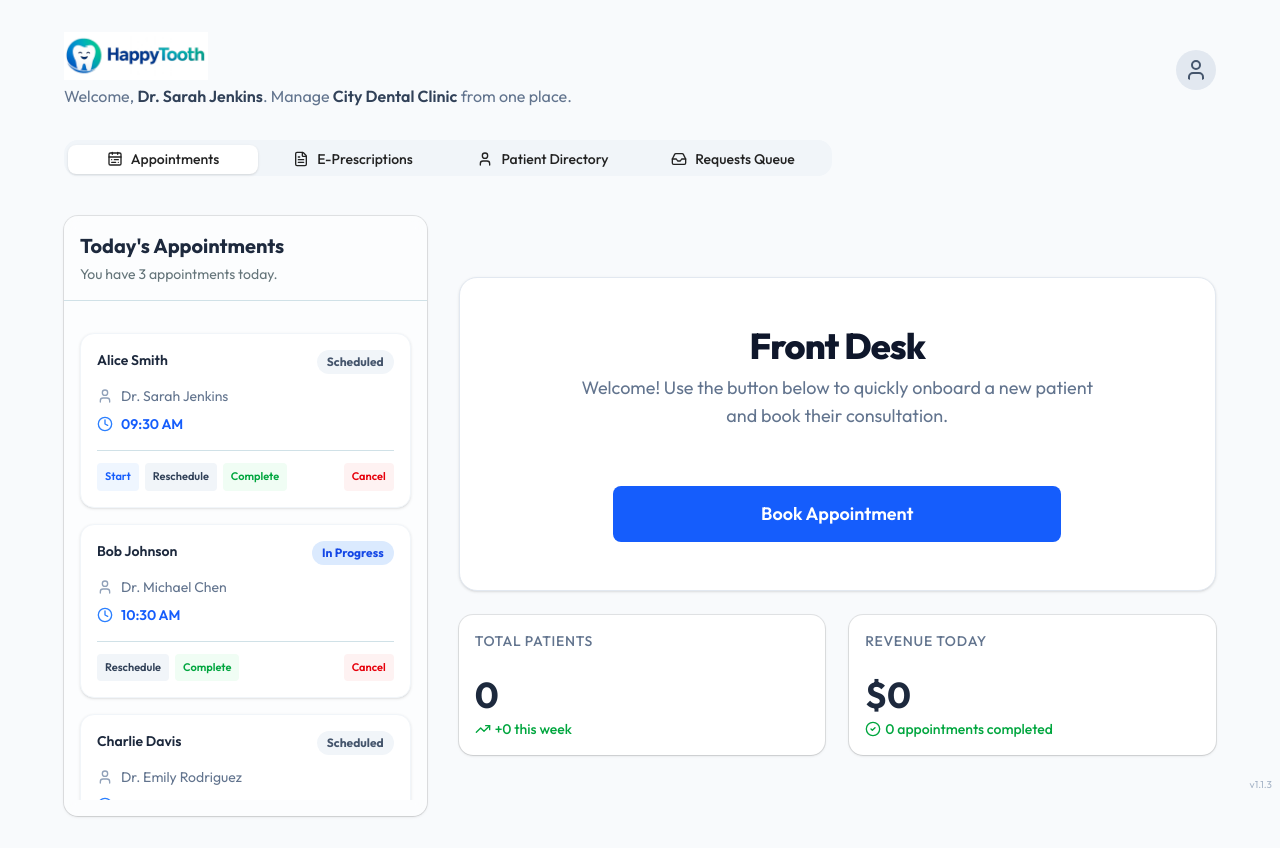
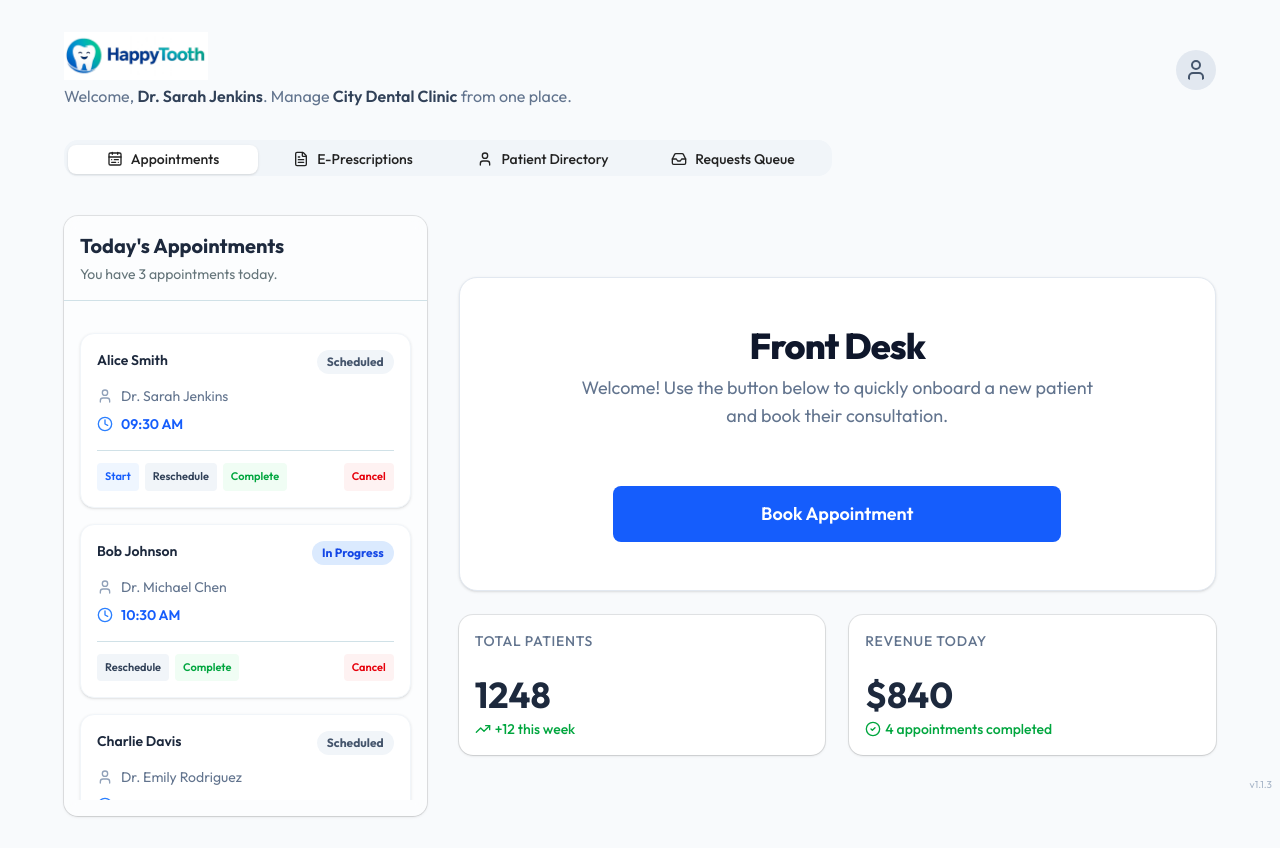
Before and after one commit to NipunMagotra/Dentistry, a Next.js app: page /1 in a window 1280 px wide. Built offline with nearby package versions, Linux system fonts and the light colour scheme.

Commit message:
fix: integrate baseline offsets for stats so counters start from mockup totals and increment on actions

```diff
--- a/src/app/[tenant]/page.tsx
+++ b/src/app/[tenant]/page.tsx
@@ -86,31 +86,28 @@ export default function Dashboard() {
       }
     }
 
-    // Total Patients
-    const totalPatients = patientList.length
+    // Baseline offsets matching the requested visual mockup
+    const totalPatients = 1248 + patientList.filter((p: any) => p.id.startsWith("p_")).length
+    const patientsThisWeek = 12 + patientList.filter((p: any) => p.id.startsWith("p_")).length
 
-    // Patients added this week (with id starting with p_)
-    const patientsThisWeek = patientList.filter((p: any) => p.id.startsWith("p_")).length
-
-    // Revenue & Appointments Completed Today
     const currentDateStr = new Date().toLocaleDateString("en-US", { month: "short", day: "2-digit", year: "numeric" })
 
-    let revenueToday = 0
-    let completedTodayCount = 0
+    let calculatedRevenueToday = 0
+    let calculatedCompletedTodayCount = 0
 
     patientList.forEach((patient: any) => {
       patient.history?.appointments?.forEach((apt: any) => {
-        if (apt.date === currentDateStr && apt.status === "Completed") {
-          completedTodayCount++
-          // Match doctor to charge
+        // Only sum appointments completed today that were dynamically added/completed in session
+        if (apt.date === currentDateStr && apt.status === "Completed" && (patient.id.startsWith("p_") || apt.isDynamic)) {
+          calculatedCompletedTodayCount++
           if (apt.doctor.includes("Jenkins")) {
-            revenueToday += 150
+            calculatedRevenueToday += 150
           } else if (apt.doctor.includes("Chen")) {
-            revenueToday += 200
+            calculatedRevenueToday += 200
           } else if (apt.doctor.includes("Rodriguez")) {
-            revenueToday += 180
+            calculatedRevenueToday += 180
           } else {
-            revenueToday += 150 // fallback charge
+            calculatedRevenueToday += 150
           }
         }
       })
@@ -119,8 +116,8 @@ export default function Dashboard() {
     setStats({
       totalPatients,
       patientsThisWeek,
-      revenueToday,
-      completedTodayCount
+      revenueToday: 840 + calculatedRevenueToday,
+      completedTodayCount: 4 + calculatedCompletedTodayCount
     })
   }
 
@@ -308,7 +305,8 @@ export default function Dashboard() {
       existingPatient.history.appointments.push({
         date: currentDate,
         doctor: apt.doctor,
-        status: "Completed"
+        status: "Completed",
+        isDynamic: true
       })
     } else {
       existingPatient = {
@@ -318,7 +316,7 @@ export default function Dashboard() {
         gender: "Male",
         history: {
           appointments: [
-            { date: currentDate, doctor: apt.doctor, status: "Completed" }
+            { date: currentDate, doctor: apt.doctor, status: "Completed", isDynamic: true }
           ],
           prescriptions: []
         }
```
